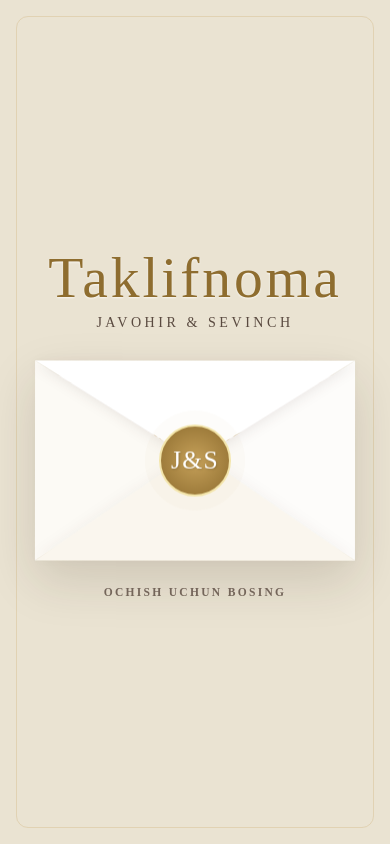
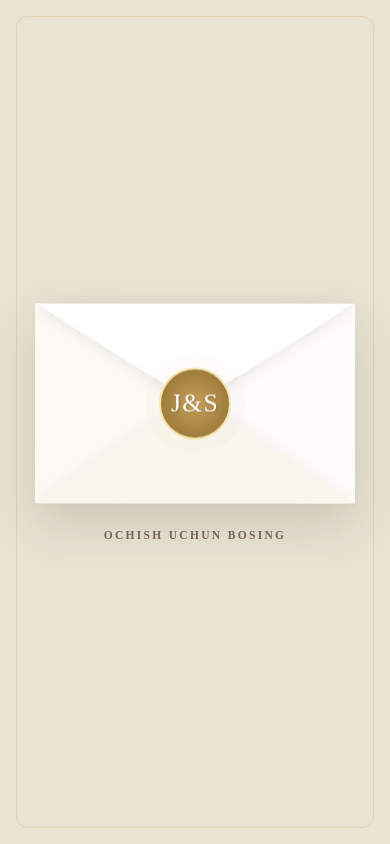
Before and after one commit to ergashevv/wedding, a Next.js app: page / in a window 390 px wide. Built offline with nearby package versions, Linux system fonts and the light colour scheme.

Commit message:
Remove duplicate floating calligraphy header above envelope to prevent text overlap on mobile

```diff
--- a/src/app/page.tsx
+++ b/src/app/page.tsx
@@ -151,12 +151,6 @@ export default function WeddingInvitation() {
               }}
             />
           ))}
-        </div>
-
-        {/* Calligraphy Header Above the Envelope */}
-        <div className="envelope-header-3d">
-          <h1>{"Taklifnoma"}</h1>
-          <p>{"Javohir & Sevinch"}</p>
         </div>
 
         {/* 3D Realistic Physical Envelope Container */}
```
